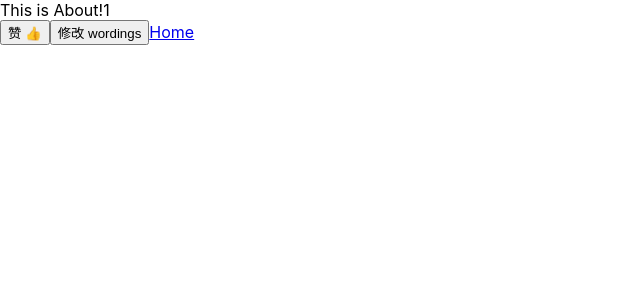
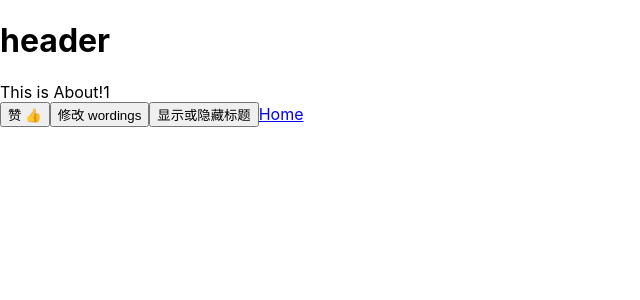
Before and after one commit to Wedonplayyy/React-learn, a React (Create React App) app: page /About in a window 1280 px wide. Shown: the top 300 px of the page, without its empty margins (0-640 px from the left). Built offline with nearby package versions, Linux system fonts and the light colour scheme.

Commit message:
feat:组件的生命周期

```diff
--- a/src/About/About.jsx
+++ b/src/About/About.jsx
@@ -1,4 +1,5 @@
 import React from 'react';
+import Header from './Header'
 import LikeButton, { A } from '../LikedButton/LikeButton'
 import {
   Link
@@ -9,8 +10,15 @@ class About extends React.Component {
     super()
     this.state = {
       likedText: '已赞',
-      unlikedText: '赞'
+      unlikedText: '赞',
+      isShowHeader: true
     }
+  }
+
+  handleShowOrHide() {
+    this.setState({
+      isShowHeader: !this.state.isShowHeader
+    })
   }
 
   handleClickOnChange() {
@@ -22,12 +30,14 @@ class About extends React.Component {
   render() {
     return (
       <div>
+        {this.state.isShowHeader ? <Header /> : null}
         <div>This is About!{A}</div>
         <LikeButton likedText={this.state.likedText}
           unlikedText={this.state.unlikedText}></LikeButton>
         <button onClick={this.handleClickOnChange.bind(this)}>
           修改 wordings
           </button>
+        <button onClick={this.handleShowOrHide.bind(this)}>显示或隐藏标题</button>
         <Link to='/'>Home</Link>
       </div>
     );
--- /dev/null
+++ b/src/About/Header.jsx
@@ -0,0 +1,31 @@
+import React, { Component } from 'react'
+class Header extends Component {
+  constructor() {
+    super();
+    console.log('construct');
+  }
+
+  componentDidMount() {
+    console.log('component did mount');
+  }
+
+  componentWillMount() {
+    console.log('component will mount');
+  }
+
+  componentWillUnmount() {
+    console.log('component will unmount');
+
+  }
+
+  render() {
+    console.log('render');
+    return (
+      <div>
+        <h1 className='title'>header</h1>
+      </div>
+    );
+  }
+}
+
+export default Header;
```
